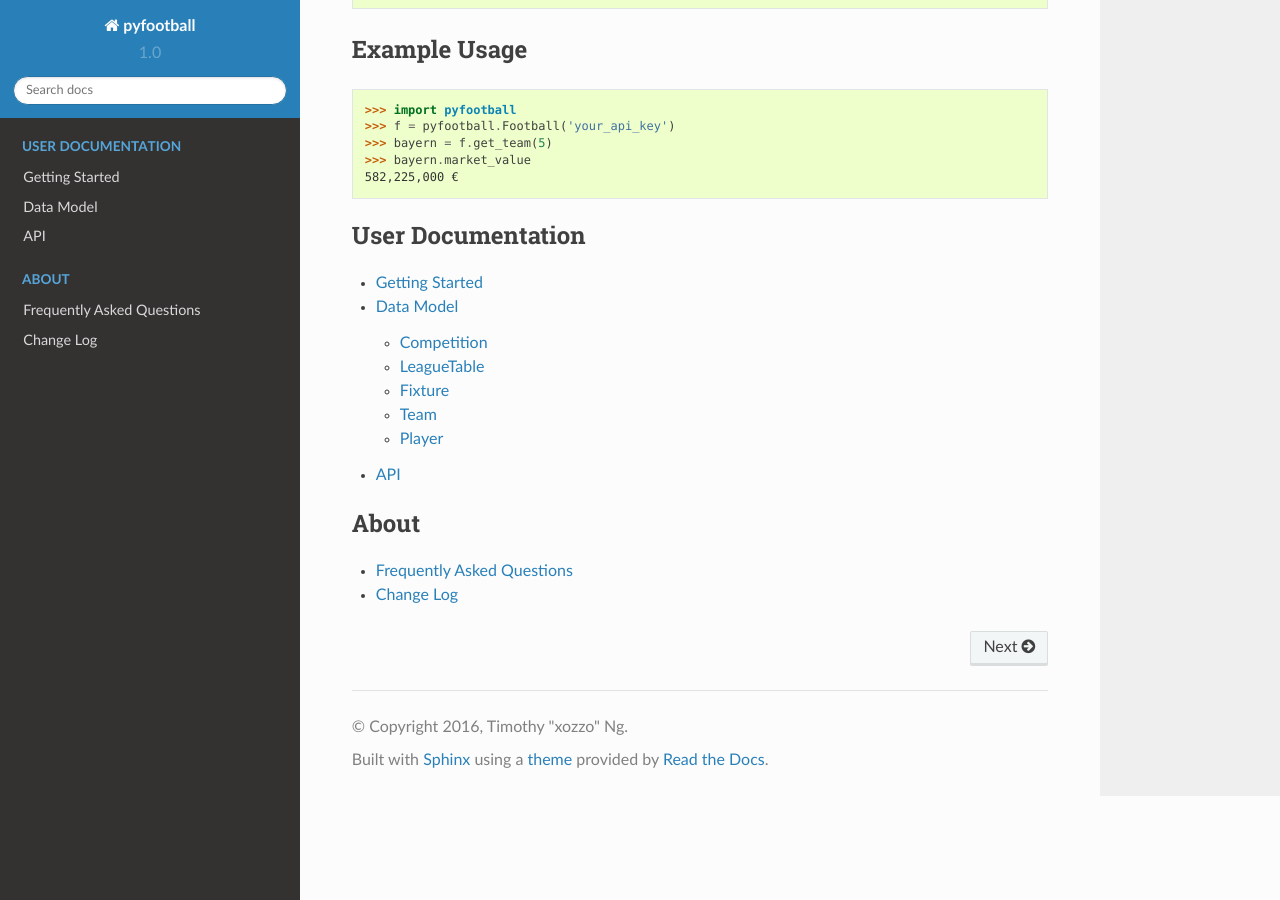
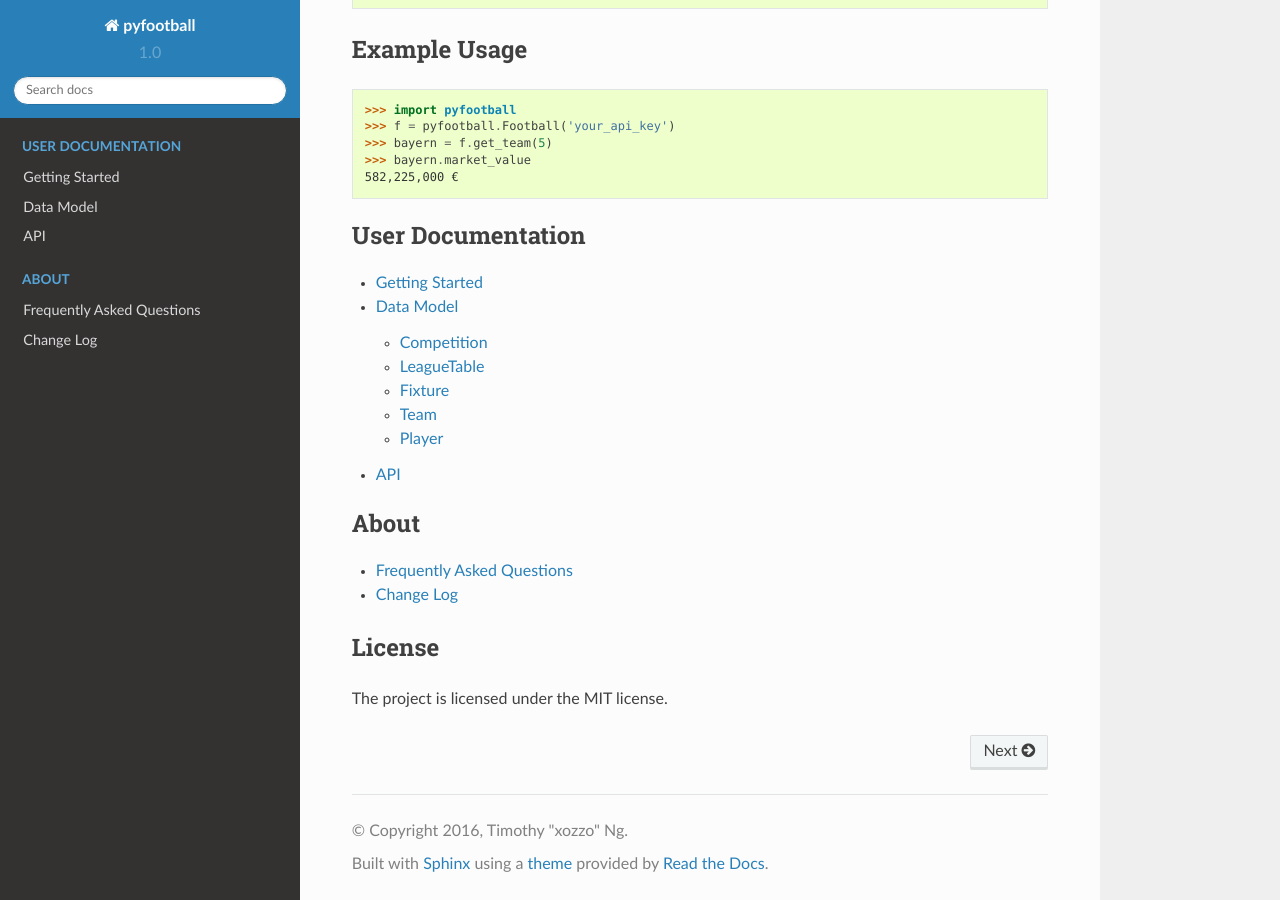
Before and after one commit to timorthi/pyfootball, a Sphinx documentation site: the page built from docs/index.rst, in a window 1280 px wide and 900 px high, scrolled down 720 px. Built offline with Sphinx 7.4.7 and the Read the Docs theme 2.0.0, drawn with Linux system fonts in a browser that asks for light colours.

Commit message:
Added license section to docs index

```diff
--- a/docs/index.rst
+++ b/docs/index.rst
@@ -47,3 +47,8 @@ Example Usage
 
     pages/faq
     pages/changelog
+
+
+License
+---------
+The project is licensed under the MIT license.
```
